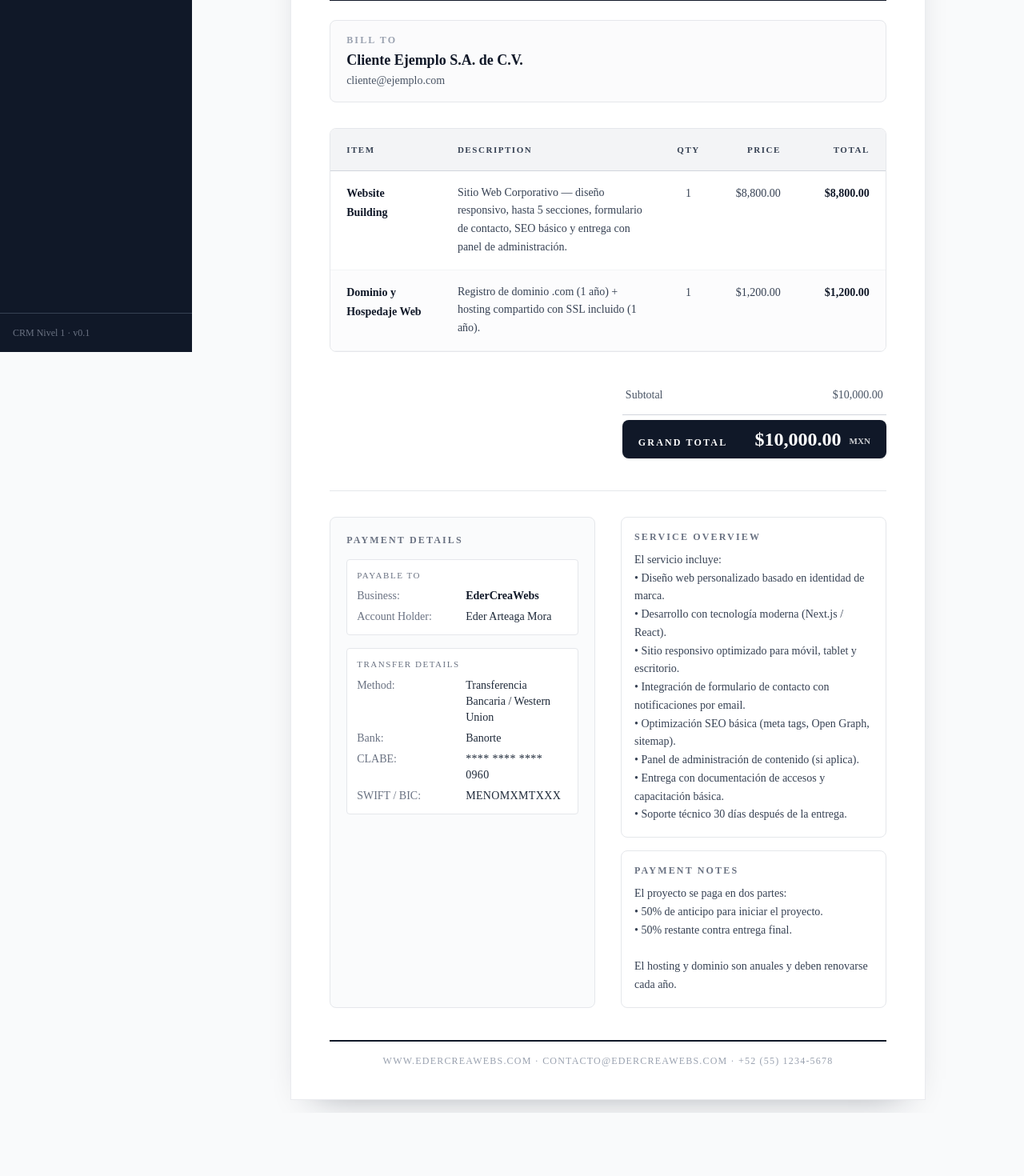
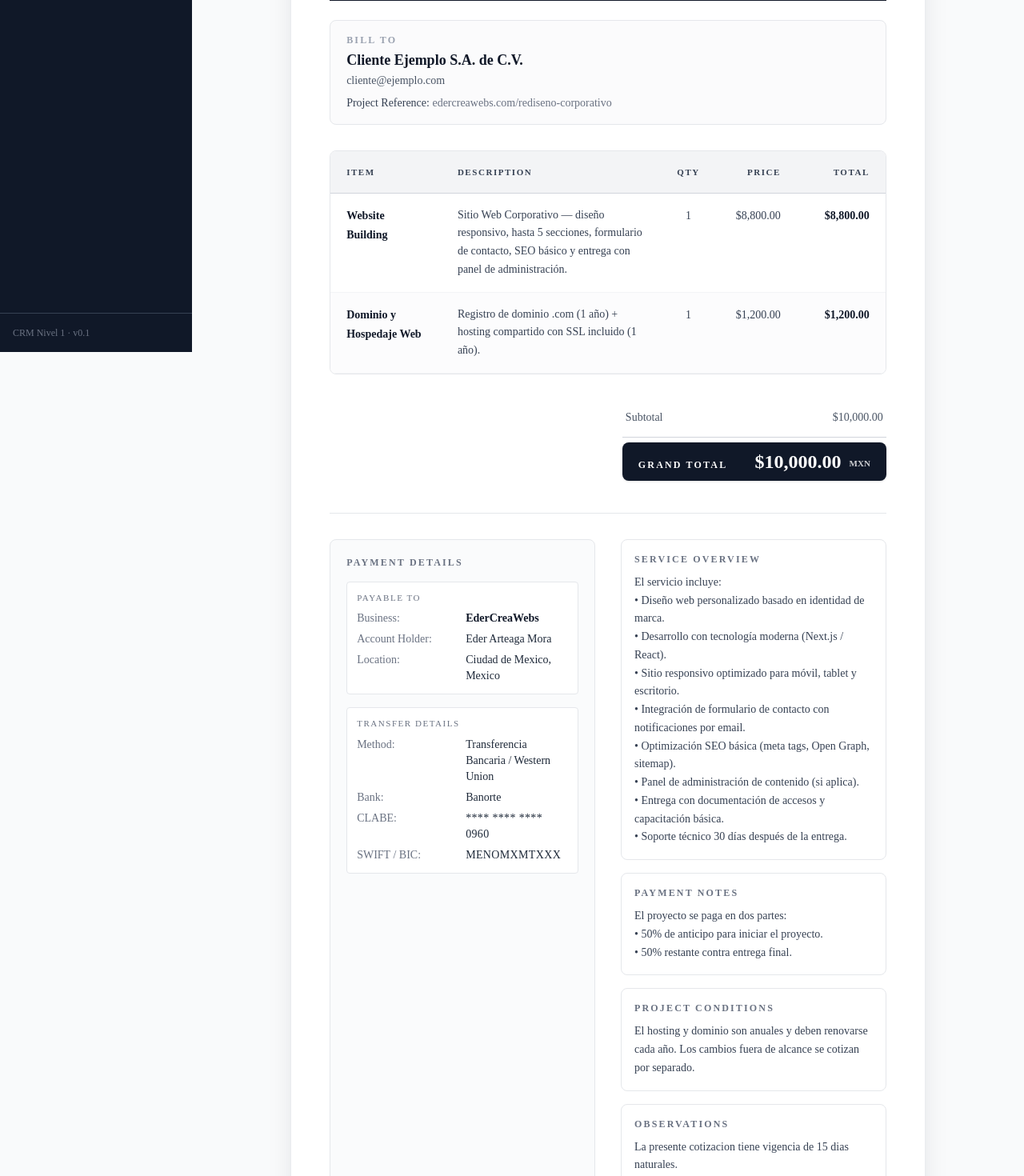
Before and after one commit to ederartmo/edercreawebs-crm, a Next.js app in the folder crm/: page /cotizaciones/preview in a window 1280 px wide. Shown: the part 360-1830 px from the top of the page at 80% size. Before the commit the page ends 1775 px from the top, so only its background shows below. Built offline with nearby package versions, Linux system fonts and the light colour scheme; no server answers.

Commit message:
fix: sync preview page with new invoice types

```diff
--- a/crm/src/app/(app)/cotizaciones/preview/page.tsx
+++ b/crm/src/app/(app)/cotizaciones/preview/page.tsx
@@ -16,6 +16,7 @@ const MOCK_INVOICE: InvoiceData = {
   },
   clientName: "Cliente Ejemplo S.A. de C.V.",
   clientEmail: "cliente@ejemplo.com",
+  clientReference: "edercreawebs.com/rediseno-corporativo",
   items: [
     {
       id: "1",
@@ -34,6 +35,9 @@ const MOCK_INVOICE: InvoiceData = {
       total: 1200,
     },
   ],
+  subtotal: 10000,
+  discount: 0,
+  tax: 0,
   grandTotal: 10000,
   payment: {
     payableTo: "EderCreaWebs",
@@ -42,9 +46,14 @@ const MOCK_INVOICE: InvoiceData = {
     clabe: "**** **** **** 0960",
     swift: "MENOMXMTXXX",
     paymentMethod: "Transferencia Bancaria / Western Union",
+    location: "Ciudad de Mexico, Mexico",
   },
   notes:
-    "El proyecto se paga en dos partes:\n• 50% de anticipo para iniciar el proyecto.\n• 50% restante contra entrega final.\n\nEl hosting y dominio son anuales y deben renovarse cada año.",
+    "El proyecto se paga en dos partes:\n• 50% de anticipo para iniciar el proyecto.\n• 50% restante contra entrega final.",
+  projectConditions:
+    "El hosting y dominio son anuales y deben renovarse cada año. Los cambios fuera de alcance se cotizan por separado.",
+  observations:
+    "La presente cotizacion tiene vigencia de 15 dias naturales.",
   serviceDescription:
     "El servicio incluye:\n• Diseño web personalizado basado en identidad de marca.\n• Desarrollo con tecnología moderna (Next.js / React).\n• Sitio responsivo optimizado para móvil, tablet y escritorio.\n• Integración de formulario de contacto con notificaciones por email.\n• Optimización SEO básica (meta tags, Open Graph, sitemap).\n• Panel de administración de contenido (si aplica).\n• Entrega con documentación de accesos y capacitación básica.\n• Soporte técnico 30 días después de la entrega.",
 };
```
